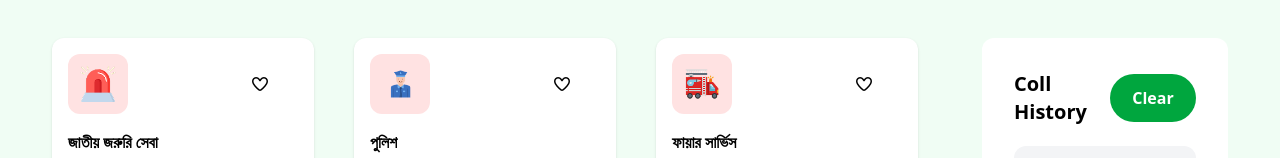
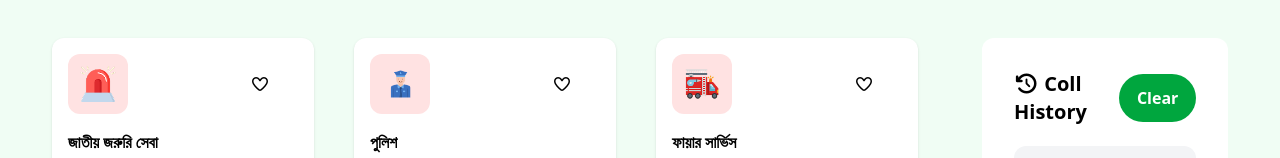
Before and after one commit to hasan700666/Assignment-5, a plain HTML site: page index.html in a window 1280 px wide. Shown: the part 354-512 px from the top of the page. Drawn offline with nearby package versions, Linux system fonts and the light colour scheme.

Commit message:
adding call houstory icon

```diff
--- a/index.html
+++ b/index.html
@@ -254,7 +254,7 @@
         <div class="csll_history_box col-span-3 bg-white p-8 m-5 rounded-xl">
             <div class="textandbtn flex justify-between items-center">
                 <p class="font-bold text-xl">
-                    Coll History
+                    <i class="fa-solid fa-clock-rotate-left"></i> Coll History
                 </p>
                 <button class="btn copy_btn bg-green-600 p-2 rounded-full w-25 h-12 font-bold text-white">Clear</button>
             </div>
```
